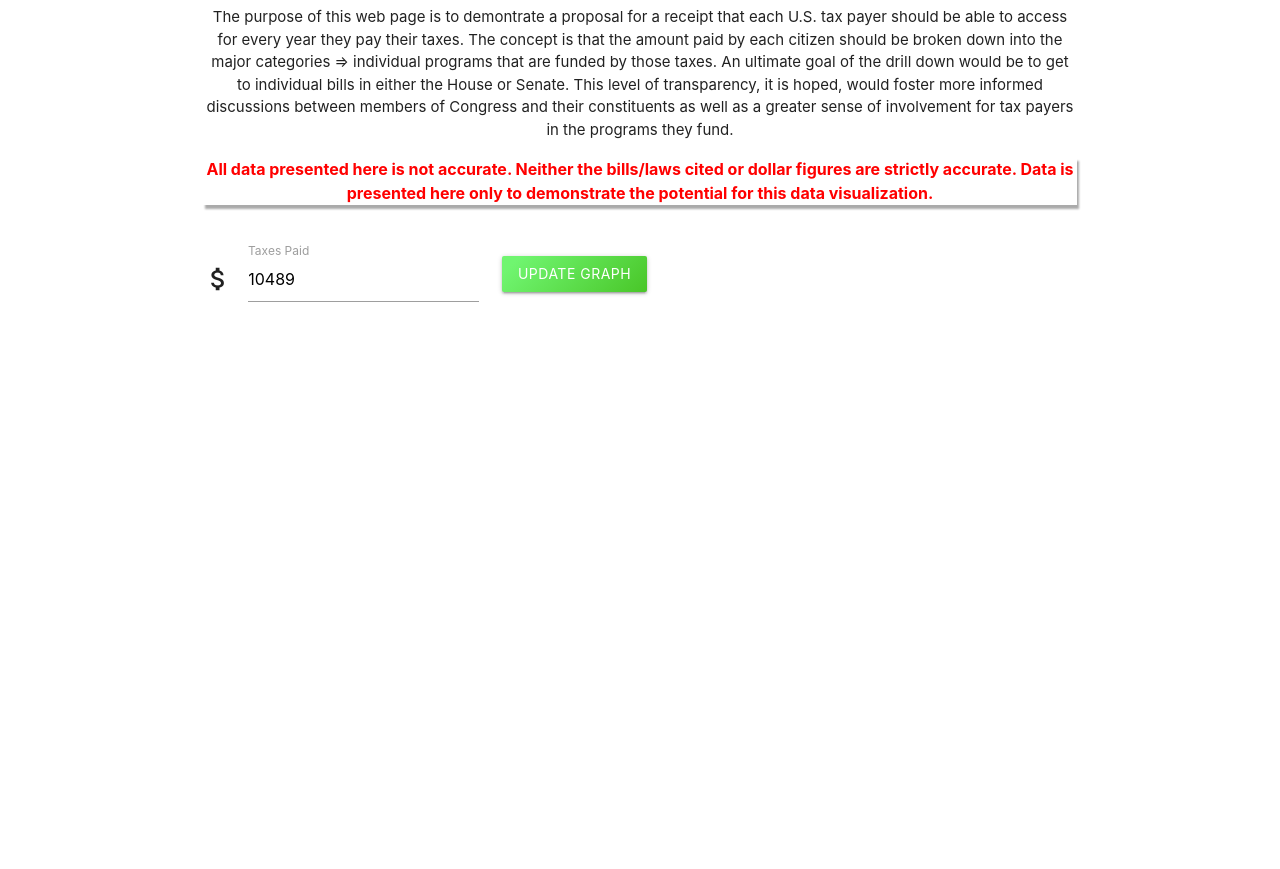
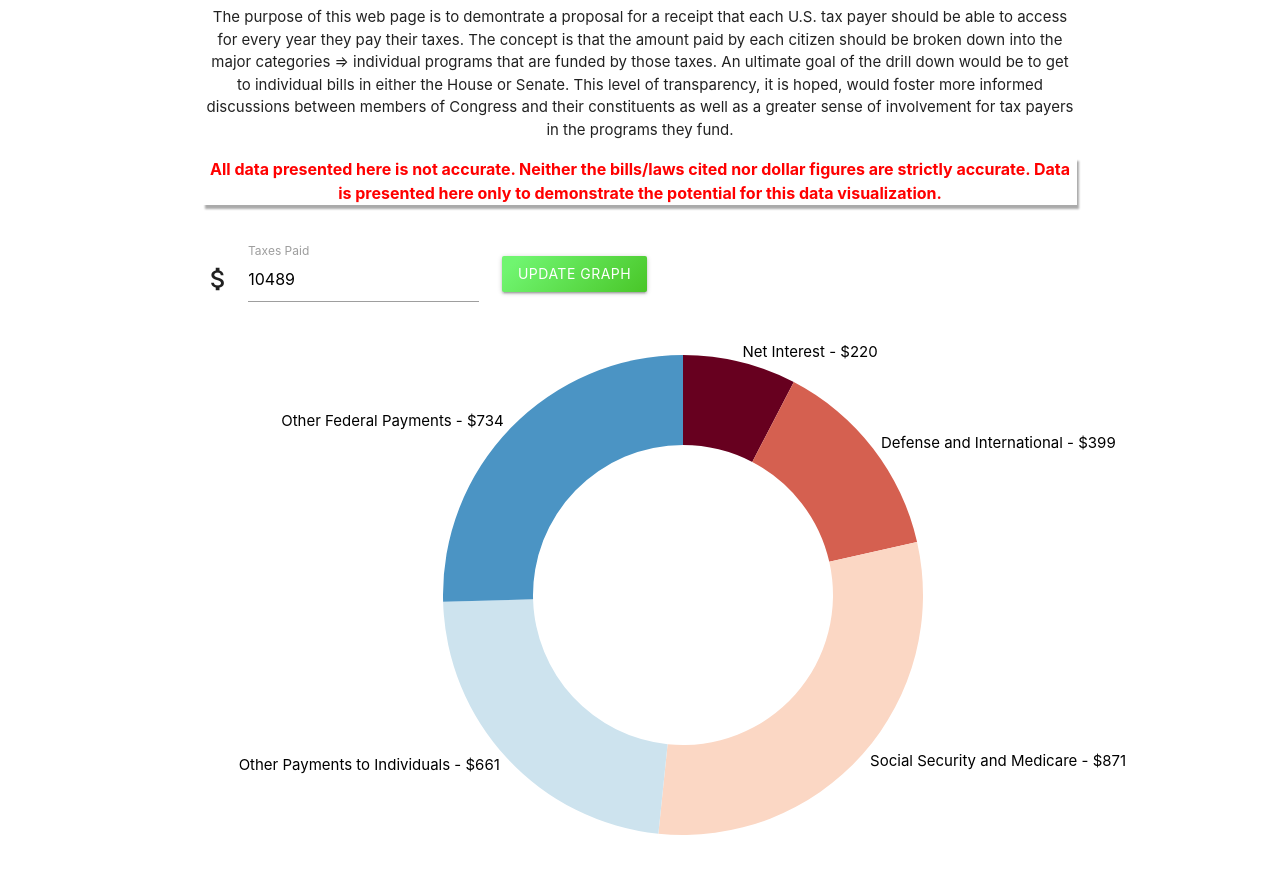
Before and after one commit to GenSci/tax_receipt, a plain HTML site: page index.html in a window 1280 px wide. Shown: the part 148-1017 px from the top of the page. Drawn offline with nearby package versions, Linux system fonts and the light colour scheme.

Commit message:
Fixed label rendering and position.  Added update functionality

```diff
--- a/index.html
+++ b/index.html
@@ -25,7 +25,7 @@
                         <div class="divider"></div>
                         <p>The purpose of this web page is to demontrate a proposal for a receipt that each U.S. tax payer should be able to access for every year they pay their taxes.  The concept is that the amount paid by each citizen should be broken down into the major categories => individual programs that are funded by those taxes.  An ultimate goal of the drill down would be to get to individual bills in either the House or Senate.  This level of transparency, it is hoped, would foster more informed discussions between members of Congress and their constituents as well as a greater sense of involvement for tax payers in the programs they fund.</p>
                         <p class="disclaimer">
-                            All data presented here is not accurate.  Neither the bills/laws cited or dollar figures are strictly accurate.  Data is presented here only to demonstrate the potential for this data visualization.
+                            All data presented here is not accurate.  Neither the bills/laws cited nor dollar figures are strictly accurate.  Data is presented here only to demonstrate the potential for this data visualization.
                         </p>
                     </div>
                 </div>
@@ -40,8 +40,8 @@
                     </div>
                 </div>
                 <div class="row">
-                    <div id="tax_graph" class="col s12">
-                        <svg height="500", width="960"></svg>
+                    <div  class="col s12">
+                        <svg id="tax_graph" height="500", width="960"></svg>
                     </div>
                 </div>
                 <div id="tax_table" class="row">
@@ -59,5 +59,11 @@
 <script src="https://d3js.org/d3-interpolate.v1.min.js"></script>
 <script src="https://d3js.org/d3-scale-chromatic.v1.min.js"></script>
     <script src="static/index.js" charset="utf-8"></script>
+    <script type="text/javascript">
+        document.addEventListener('DOMContentLoaded', function(){
+            drawGraphPie();
+            assignGraph();
+        })
+    </script>
     </body>
 </html>
--- a/static/data.json
+++ b/static/data.json
@@ -1,29 +1,29 @@
 {
     "Net Interest": {
-        "percentage": 2.1
+        "percentage": 0.021
     },
     "Defense and International": {
-        "percentage": 3.8,
+        "percentage": 0.038,
         "components": {
             "Acquisitions": {
-                "percentage": 1.2,
+                "percentage": 0.012,
                 "bill": "H.R. 1024 - 2017",
                 "law": "5 U.S.C. 1234"
             },
             "Staffing": {
-                "percentage": 0.9
+                "percentage": 0.009
             }
         }
     },
     "Social Security and Medicare": {
-        "percentage": 8.3,
+        "percentage": 0.083,
         "bill": "S. 154 - 2016",
         "law": "42 U.S.C. §§ 301-1305 (Suppl. 4 1934)"
     },
     "Other Payments to Individuals": {
-        "percentage": 6.3
+        "percentage": 0.063
     },
     "Other Federal Payments": {
-        "percentage": 0.7
+        "percentage": 0.07
     }
 }
--- a/static/index.js
+++ b/static/index.js
@@ -50,9 +50,29 @@ function drawGraphPie(taxes_paid=10489) {
         arc.append("path")
             .attr("d", path)
             .attr("fill", function(d){ return d.data.color});
+
         arc.append("text")
-                .attr('transform', 'translate(' + label.centroid(d) + ')')
-                .attr('dy', 'o.35em')
-                .text(function(d){ return d.data.funds});
+            .attr('transform',function(d){
+                var c = label.centroid(d),
+                    x = c[0],
+                    y = c[1],
+                    labelr=250,
+                    h = Math.sqrt(x*x + y*y);
+                return 'translate(' + (x/h * labelr)+ ',' + (y/h * labelr) + ')';
+            })
+            .attr('dy', '0.35em')
+            .attr("text-anchor", function(d){
+                return (d.endAngle + d.startAngle)/2 > Math.PI ? "end": "start"
+            })
+            .text(function(d){ return d.data.name + " - $" + Math.round(d.data.funds)});
     });
 }
+
+function assignGraph() {
+    let elem = document.querySelector('#update_graph')
+    elem.addEventListener('click', function(){
+        let taxes_paid = +document.querySelector('#taxes_paid').value;
+        document.getElementById('tax_graph').innerHTML="";
+        drawGraphPie(taxes_paid);
+    })
+}
```
Lines whose indentation alone changed are shown as unchanged.
